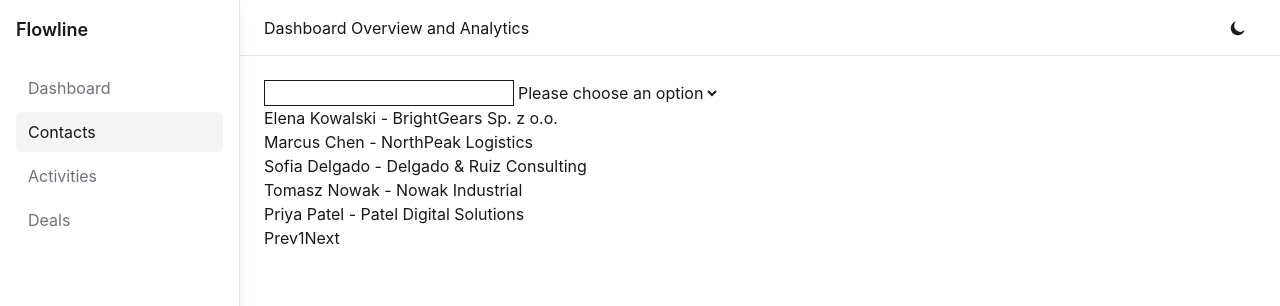
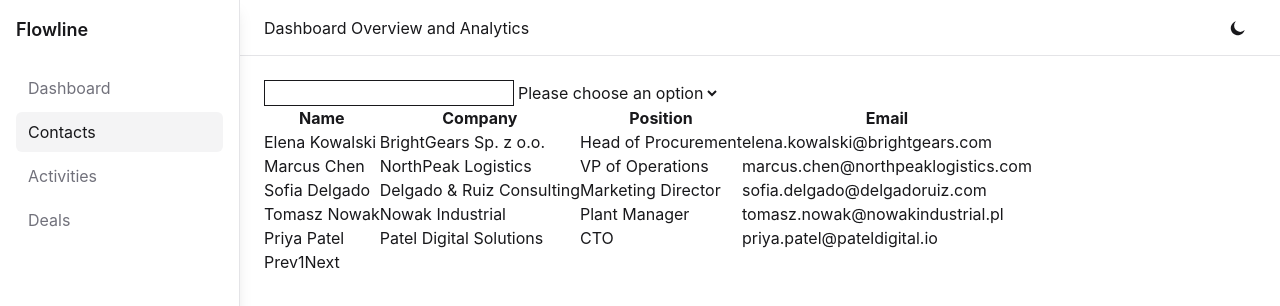
Before and after one commit to FiratCanTas/flowline, a React (Vite) app: page /contacts in a window 1280 px wide. Shown: the top 306 px of the page. Built offline with nearby package versions, Linux system fonts and the light colour scheme.

Commit message:
feat: add contacts table with empty states

```diff
--- a/src/pages/Contacts.jsx
+++ b/src/pages/Contacts.jsx
@@ -99,13 +99,38 @@ const Contacts = () => {
         <option value="asc">ASC</option>
         <option value="desc">DESC</option>
       </select>
-      <ul>
-        {paginatedContacts?.map((contact) => (
-          <li key={contact.id}>
-            {contact.name} - {contact.company}
-          </li>
-        ))}
-      </ul>
+
+      <table>
+        <thead>
+          <tr>
+            <th scope="col">Name</th>
+            <th scope="col">Company</th>
+            <th scope="col">Position</th>
+            <th scope="col">Email</th>
+          </tr>
+        </thead>
+        <tbody>
+          {!data.length ? (
+            <tr>
+              <td colSpan={4}>There is no contact data yet.</td>
+            </tr>
+          ) : search && !paginatedContacts.length ? (
+            <tr>
+              <td colSpan={4}>No results found matching "{search}"</td>
+            </tr>
+          ) : (
+            paginatedContacts?.map(({ id, name, company, position, email }) => (
+              <tr key={id}>
+                <td>{name}</td>
+                <td>{company}</td>
+                <td>{position}</td>
+                <td>{email}</td>
+              </tr>
+            ))
+          )}
+        </tbody>
+      </table>
+
       <div>
         <button onClick={handlePagination} name="prev" type="button" disabled={currentPage === 1}>
           Prev
```
